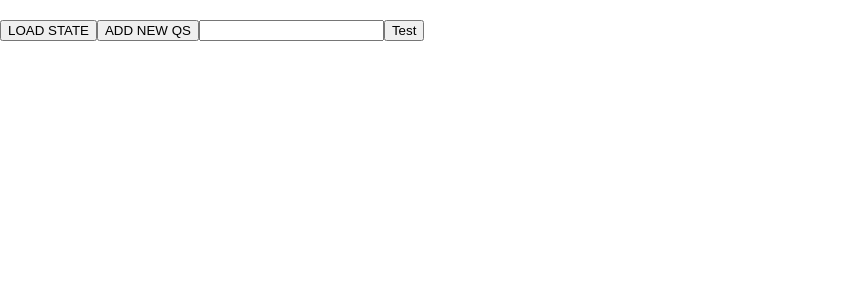
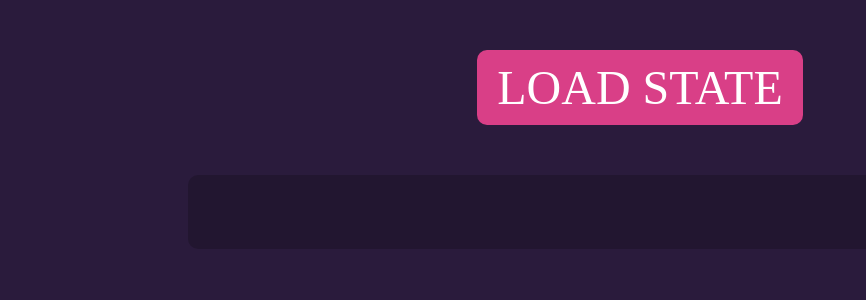
Before and after one commit to Ammar0ah/Automata, a React (Create React App) app: page / in a window 1280 px wide. Shown: the top 300 px of the page, without its empty margins (0-866 px from the left). Built offline with nearby package versions, Linux system fonts and the light colour scheme.

Commit message:
super code

```diff
--- a/src/App.css
+++ b/src/App.css
@@ -1,7 +1,62 @@
+body {
+  background-color: #2A1B3C;
+}
+
+* {
+  font-family: 'Cairo';
+}
+
+.load-state {
+  margin: 50px auto;
+  text-align: center;
+}
+
+.load-state button {
+  background-color: rgb(217, 63, 135);
+  border: 0;
+  /* box-shadow: 0px 0px 10px 2px rgb(68, 49, 141,0.5); */
+  font-size: 3rem;
+  font-weight: 200;
+  border-radius: 10px;
+  padding: 10px 20px;
+  color: white;
+  transition: all 0.2s ease-in-out;
+  cursor: pointer;
+}
+
+.load-state button:hover {
+  background-color: white;
+  color: #D93F87;
+  box-shadow: 0px 0px 15px 3px rgb(68, 49, 141, 0.5);
+}
+
+.input-field {
+  margin: 50px auto;
+}
+
+.input-field input {
+  display: block;
+  margin: auto;
+  padding: 5px 10px;
+  height: 4rem;
+  width: 70%;
+  background-color: rgba(0, 0, 0, 0.2);
+  border: 0;
+  border-radius: 10px;
+  font-size: 3rem;
+  color: rgba(255, 255, 255, 0.7)
+}
+
+h3 {
+  text-align: center;
+  color: rgba(255, 255, 255, 0.9);
+  font-size: 3.5rem;
+}
+
 .App {
   text-align: center;
   width: 90%;
-  margin : auto;
+  margin: auto;
 }
 
 .App-logo {
@@ -25,6 +80,10 @@
 }
 
 @keyframes App-logo-spin {
-  from { transform: rotate(0deg); }
-  to { transform: rotate(360deg); }
+  from {
+    transform: rotate(0deg);
+  }
+  to {
+    transform: rotate(360deg);
+  }
 }
--- a/src/App.js
+++ b/src/App.js
@@ -12,8 +12,9 @@ class App extends Component {
     numQs: [],
     comQs: [],
     varQs: [],
-    Sigma: ["1", "0"],
-    testInput: ""
+    Qs: [],
+    testInput: "",
+    type: ""
   };
   AddQs = () => {
     const newQs = [...this.state.Qs];
@@ -36,7 +37,6 @@ class App extends Component {
   };
   check = (current, index, Qs) => {
     let item = Qs[index];
-    console.log(Qs, "index:", index, "cur:", current);
     let result = [];
     item.q.forEach(el => {
       if (el.key === current) {
@@ -49,7 +49,6 @@ class App extends Component {
   };
 
   isBelong = (current, chain, Qs) => {
-    console.log("current :", current, "\nchain :", chain);
     console.log(Qs);
     parseInt(current);
     if (current === -1) return false;
@@ -61,7 +60,6 @@ class App extends Component {
         const resArr = this.check(ch[0], current, Qs);
         let finalRes = false;
         for (let index of resArr) {
-          console.log("index: ", index);
           finalRes |= this.isBelong(index, c, Qs);
         }
         return finalRes;
@@ -100,47 +98,40 @@ class App extends Component {
     });
   };
 
+  test = () => {
+    if (this.isBelong(0, this.state.testInput, this.state.preQs))
+      return "This is keyword";
+    else if (this.isBelong(0, this.state.testInput, this.state.numQs))
+      return "This is Number";
+    else if (this.isBelong(0, this.state.testInput, this.state.comQs))
+      return "This is Comment";
+    else if (this.isBelong(0, this.state.testInput, this.state.varQs))
+      return "This is Decleration";
+    else return "This is not valid Automata";
+  };
+  InputChanged = e => {
+    this.setState({ testInput: e.currentTarget.value, type: this.test() });
+  };
+
   render() {
+    let St = this.state.Qs.map((_, i) => (
+      <Statement key={i} clicked={this.AddState} index={i} />
+    ));
     return (
       <div>
-        <button onClick={this.LoadState}>LOAD STATE</button>
-        {/* {St} */}
-        <button onClick={this.AddQs}>ADD NEW QS</button>
-        <input
-          value={this.state.testInput}
-          onChange={e => {
-            this.setState({ testInput: e.currentTarget.value });
-          }}
-        />
-        <button
-          onClick={() => {
-            const input = this.state.testInput.split(" ");
-            let finalinput = [];
-            for (let elm of input) {
-              if (elm !== "") {
-                finalinput.push(elm);
-              }
-            }
-            console.log(input, "\n", this.state.testInput.trim());
-            let r = true;
-            for (let elm of finalinput) {
-              r =
-                (this.isBelong(0, elm.trim(), this.state.preQs) ||
-                  this.isBelong(0, elm.trim(), this.state.numQs)) &&
-                r;
-              console.log(JSON.stringify(this.state.Qs), this.state.testInput);
-            }
-            console.log("11  ", this.state.testInput);
-            r =
-              this.isBelong(0, this.state.testInput.trim(), this.state.comQs) ||
-              this.isBelong(0, this.state.testInput, this.state.varQs) ||
-              r;
-
-            alert("result: " + r);
-          }}
-        >
-          Test
-        </button>
+        {St}
+        <div className="load-state">
+          <button onClick={this.LoadState}>LOAD STATE</button>
+        </div>
+        {/* <button onClick={this.AddQs}>ADD NEW QS</button> */}
+        <div className="input-field">
+          <input
+            type="text-area"
+            value={this.state.testInput}
+            onChange={e => this.InputChanged(e)}
+          />
+        </div>
+        <h3>{this.state.type}</h3>
       </div>
     );
   }
--- a/src/Models/VariableAutomata.js
+++ b/src/Models/VariableAutomata.js
@@ -19,16 +19,23 @@ class VariableAutomata {
     this.PreAutomata.exportToState();
     this.arr = this.PreAutomata.arr;
     this.arr.map(el => {
-      if (el.isFinite) el.q.push({ key: " ", value: index + this.arr.length });
+      if (el.isFinite) {
+        el.q.push({ key: " ", value: index + this.arr.length });
+        el.isFinite = false;
+      }
     });
     q = new Q();
     this.addallCharToQ(q, index + this.arr.length + 1);
     this.arr.push(q);
+    this.arr[19].q.push({
+      key: " ",
+      value: 19
+    });
     q = new Q();
     this.addallToQ(q, index + this.arr.length);
     q.addq("=", index + this.arr.length + 1);
     this.arr.push(q);
-    this.NumberAutomata.GenerateAutomata(this.arr.length + index + 1);
+    this.NumberAutomata.GenerateAutomata(this.arr.length + index);
     this.NumberAutomata.arr.map(el => {
       if (el.isFinite) el.isFinite = false;
       this.arr.push(el);
@@ -37,6 +44,7 @@ class VariableAutomata {
       key: ";",
       value: this.arr.length + index
     });
+
     this.CommentAutomata.GenerateAutomata(index + this.arr.length);
     let ind = this.arr.length + index;
     this.CommentAutomata.arr.map(el => {
@@ -44,6 +52,30 @@ class VariableAutomata {
     });
 
     this.arr[ind].isFinite = true;
+    q = new Q();
+    q.addq("=", 21);
+    q.addq(" ",32);
+    this.arr.push(q);
+    this.arr[23].q.push({
+      key: ";",
+      value: this.arr.length + index
+    });
+    this.arr[20].q.push({
+      key: " ",
+      value: 32
+    });
+    this.arr[20].q.push({
+      key: ";",
+      value: 26
+    });
+    this.arr[26].q.push({
+      key: " ",
+      value: 26
+    });
+    this.arr[21].q.push({
+      key: " ",
+      value: 21
+    });
   };
 
   addallToQ = (q, index) => {
--- a/src/Models/commentAutomata.js
+++ b/src/Models/commentAutomata.js
@@ -48,7 +48,7 @@ class commentAutomata {
 
   addallToQ = (q, index) => {
     let all =
-      "abcdefghijklmnopqrstuvwxyz 0123456789(){}[]ABCDEFGHIJKLMNOPQRSTUVWXYZ+-=_.,;:!? #&$%@|^";
+      "abcdefghijklmnopqrstuvwxyz0123456789(){}[]ABCDEFGHIJKLMNOPQRSTUVWXYZ+-=_.,;:!? #&$%@|^";
     for (let elm in all) {
       q.addq(all.slice(0, 1), index);
       all = all.slice(1, all.length);
--- a/src/index.css
+++ b/src/index.css
@@ -1,8 +1,3 @@
-body {
-  margin: 0;
-  padding: 20px 0 0 0;
-  font-family: sans-serif;
-}
 
 .clickable {
   cursor: pointer;
```
